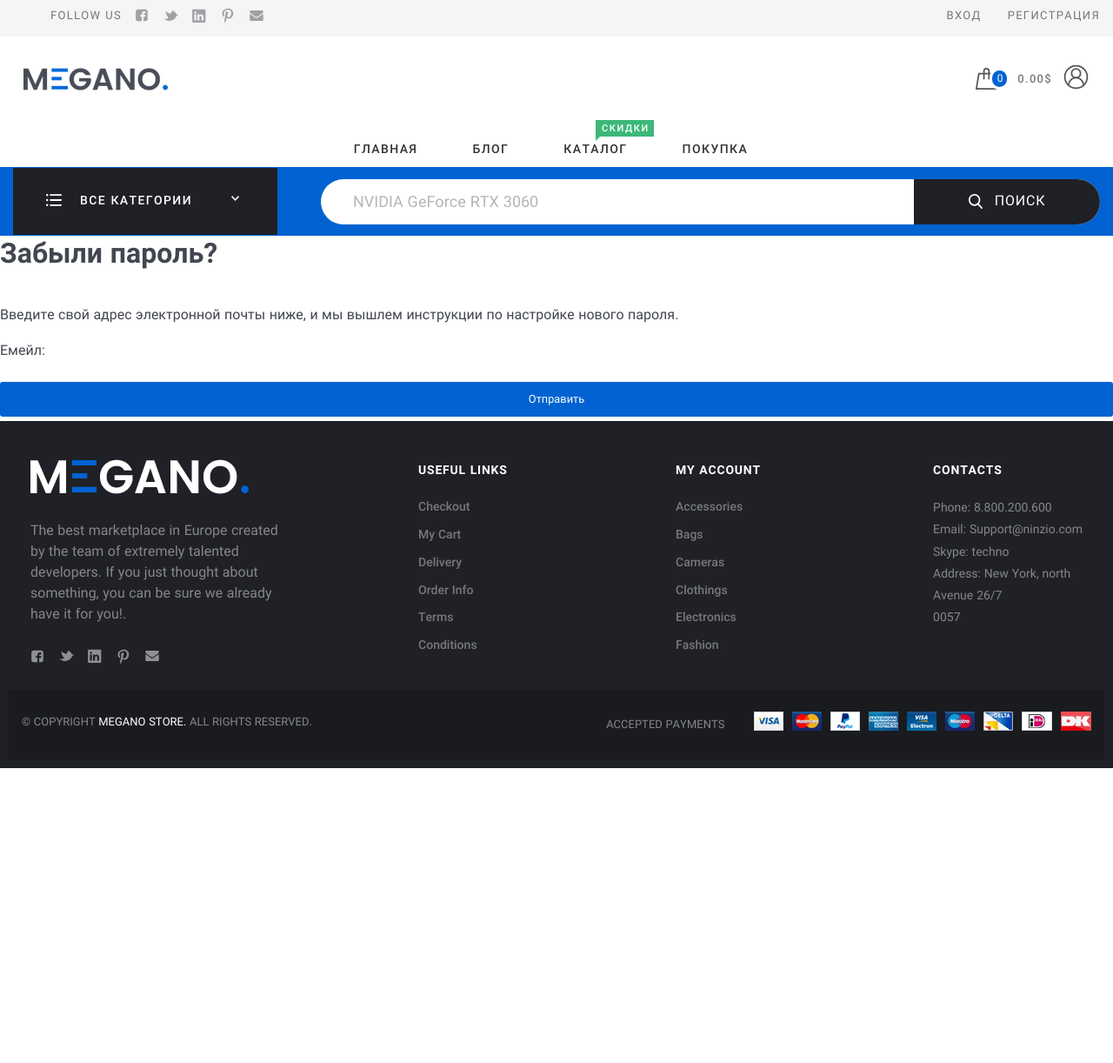
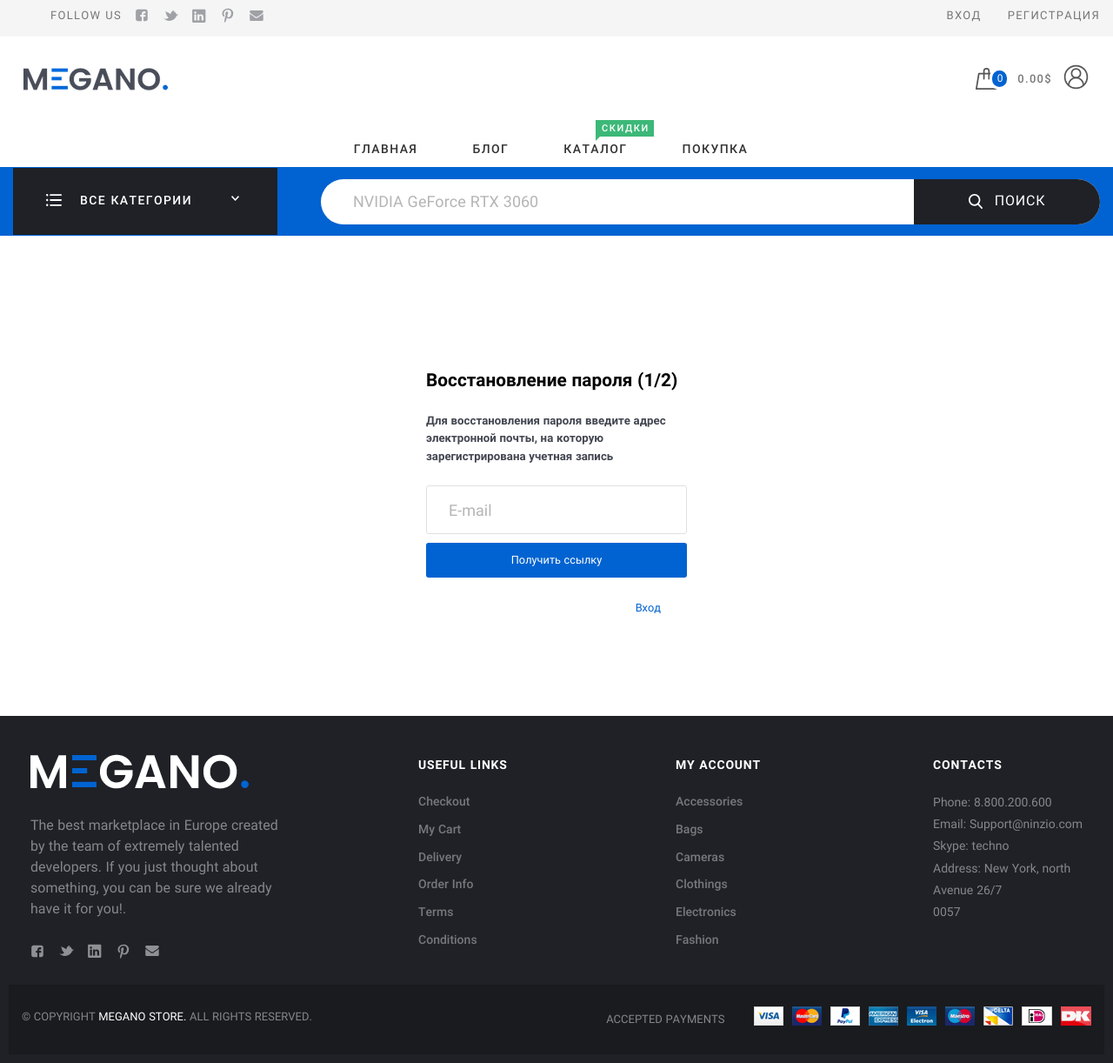
Before and after one commit to kmshnvn/Megano-django, a Django app: template market/templates/profiles/password-reset-form.jinja2 in a window 1280 px wide. Shown: the whole page at 87% size. Before the commit the page ends 883 px from the top, so only its background shows below. Run offline with Django 4.2, Linux system fonts and the light colour scheme; the template is opened without the code that fills it, so the values that code supplies are empty; parts of the project's set-up code (start-up, migrations or seed data) failed here and were passed over.

Commit message:
Доработка шаблонов регистрации, смены пароля.

```diff
--- a/market/templates/profiles/password-reset-complete.jinja2
+++ b/market/templates/profiles/password-reset-complete.jinja2
@@ -1,6 +1,8 @@
 {% extends "general/base.jinja2" %}
 
 {% block title %}Пароль восстановлен{% endblock %}
+{% block header %}
+{% endblock %}
 
 {% block content %}
     <h1>Установлен новый пароль!</h1>
--- a/market/templates/profiles/password-reset-done.jinja2
+++ b/market/templates/profiles/password-reset-done.jinja2
@@ -1,6 +1,10 @@
 {% extends "general/base.jinja2" %}
 
-{% block title %}Инструкция восстановление пароля{% endblock %}
+{% block title %}
+    Инструкция восстановление пароля
+{% endblock %}
+{% block header %}
+{% endblock %}
 
 {% block content %}
     <h1>Проверьте входящие письма электронной почты!</h1>
--- a/market/templates/profiles/password-reset-form.jinja2
+++ b/market/templates/profiles/password-reset-form.jinja2
@@ -1,18 +1,28 @@
 {% extends "general/base.jinja2" %}
 
-{% block title %}Запрос на восстановление пароля{% endblock %}
+{% block title %}
+    Запрос на восстановление пароля
+{% endblock %}
 
 {% block content %}
-    <h1>Забыли пароль?</h1>
-    <p>Введите свой адрес электронной почты ниже, и мы вышлем инструкции по настройке нового пароля.</p>
+    <div class="wrapper">
+        <div class="header">
+            <h3 class="sign-in">Восстановление пароля (1/2)</h3>
+            <h5>Для восстановления пароля введите адрес электронной почты, на которую зарегистрирована учетная запись</h5>
+        </div>
 
-    <form method="POST">
-    {% csrf_token %}
-
-    <p class="auth-name">
-        {{ form.email.errors }}
-        <label for="{{ form.email.id_for_label }}">Емейл:</label>{{ form.email }}
-    </p>
-    <input type="submit" value="Отправить">
-    </form>
+        <form action="#" method="POST">
+            {% csrf_token %}
+            <div>
+                {{ form.email.errors }}
+                <input class="user-input" type="email" name="email" id="name" placeholder="E-mail" />
+            </div>
+            <div>
+                <input type="submit" value="Получить ссылку" />
+            </div>
+            <a class="registr" href="{% url 'profiles:login' %}">
+                Вход
+            </a>
+        </form>
+    </div>
 {% endblock %}
```
Also changed, not shown: market/templates/profiles/login.jinja2 (+3 -13 lines), market/templates/profiles/password-reset-confirm.jinja2 (+25 -14 lines), market/templates/profiles/registr.jinja2 (+9 -17 lines).
